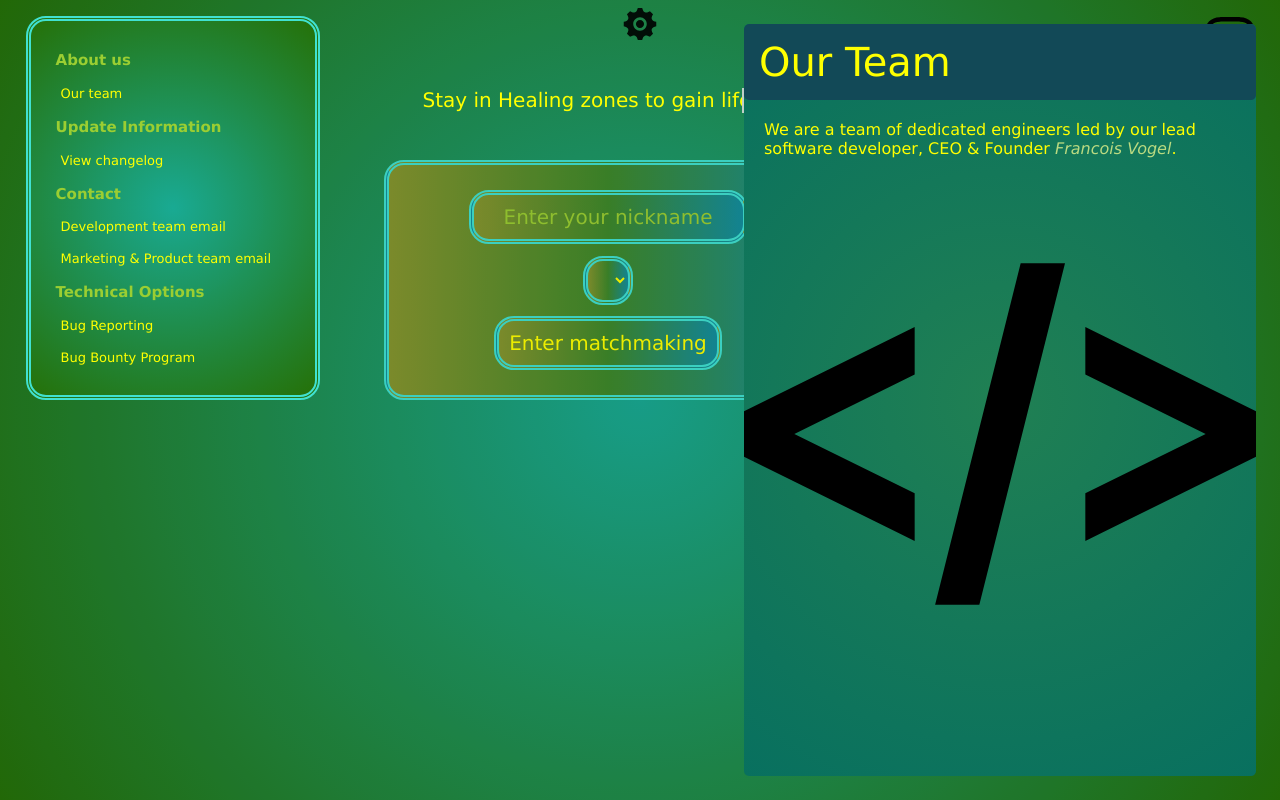
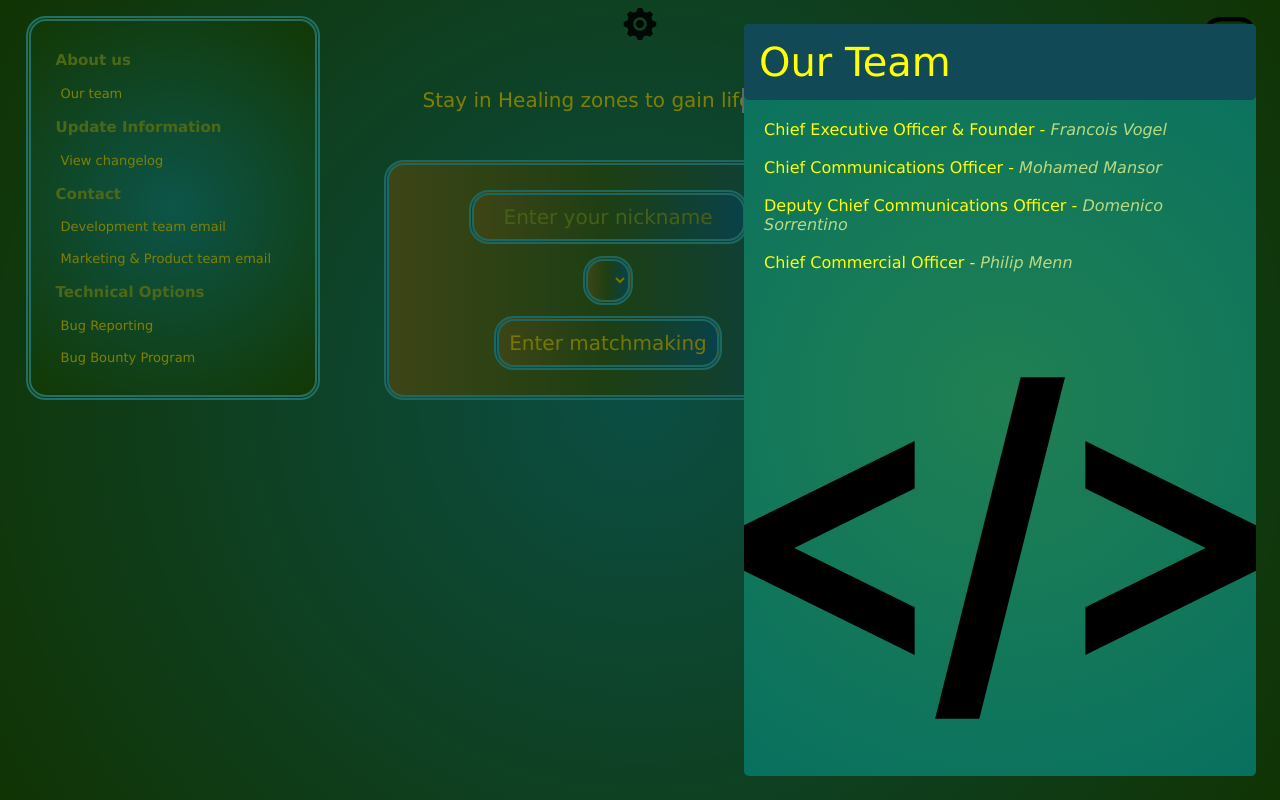
Before and after one commit to francoisvogel/globalhawk, a website: page public/pages/index.html in a window 1280 px wide. Both pictures are taken after a click on the button "Our team". Drawn offline with nearby package versions, Linux system fonts and the light colour scheme; files that its build step writes are made by us from their sources; no server answers; files whose address does not match are found by name.

Commit message:
update index, added shades and update npm module

```diff
--- a/public/pages/index.html
+++ b/public/pages/index.html
@@ -2,6 +2,7 @@
 <html>
 
 <head>
+    <title>Globalhawk</title>
     <link rel="stylesheet" href="./style/global.css">
     <link rel="stylesheet" href="./style/game.css">
     <link rel="stylesheet" href="./style/scrollbar.css">
@@ -16,17 +17,20 @@
     <script src="/scripts/functions/typewriter.js"></script>
 </head>
 
-<body id="body" style="margin: 0;">
+<body id="body">
     <div id="staticElements"
         style="z-index: 90; position: fixed; top: 0; bottom: 0; left: 0; right: 0; transition: 1s;">
         <div id="lobby">
+            <div id="lobbyDarkOverlay"></div>
             <div id="ourTeam" class="lobbyPopup" style="visibility: hidden;">
                 <p class="lobbyPopupTitle">
                     Our Team
                 </p>
                 <p class="lobbyPopupElement">
-                    We are a team of dedicated engineers led by our lead software developer, CEO & Founder <a
-                        href="https://francoisvogel.io" style="color: rgb(186, 218, 129)"><i>Francois Vogel</i></a>.
+                    Chief Executive Officer & Founder - <i style="color: rgb(186, 218, 129)">Francois Vogel</i><br><br>
+                    Chief Communications Officer - <i style="color: rgb(186, 218, 129)">Mohamed Mansor</i><br><br>
+                    Deputy Chief Communications Officer - <i style="color: rgb(186, 218, 129)">Domenico Sorrentino</i><br><br>
+                    Chief Commercial Officer - <i style="color: rgb(186, 218, 129)">Philip Menn</i>
                 </p>
                 <svg xmlns="http://www.w3.org/2000/svg" width="100%" viewBox="0 0 24 24">
                     <path
--- a/public/scripts/client.js
+++ b/public/scripts/client.js
@@ -584,29 +584,30 @@ function init() {
         setState(0);
     });
     initChangelog();
-    document.getElementById('lobbyUI').addEventListener('click', () => {
+    document.getElementById('lobbyDarkOverlay').style.visibility = 'hidden';
+    document.getElementById('lobbyDarkOverlay').addEventListener('click', () => {
         document.getElementById('changelog').style.visibility = 'hidden';
         document.getElementById('bugBounty').style.visibility = 'hidden';
         document.getElementById('ourTeam').style.visibility = 'hidden';
-        document.getElementById('lobbyUI').style.filter = '';
+        document.getElementById('lobbyDarkOverlay').style.visibility = 'hidden';
     });
     document.getElementById('changelogButton').addEventListener('click', () => {
         document.getElementById('changelog').style.visibility = 'visible';
         document.getElementById('bugBounty').style.visibility = 'hidden';
         document.getElementById('ourTeam').style.visibility = 'hidden';
-        document.getElementById('lobbyUI').style.filter = 'blur(5px)';
+        document.getElementById('lobbyDarkOverlay').style.visibility = 'visible';
     });
     document.getElementById('bugBountyButton').addEventListener('click', () => {
         document.getElementById('changelog').style.visibility = 'hidden';
         document.getElementById('bugBounty').style.visibility = 'visible';
         document.getElementById('ourTeam').style.visibility = 'hidden';
-        document.getElementById('lobbyUI').style.filter = 'blur(5px)';
+        document.getElementById('lobbyDarkOverlay').style.visibility = 'visible';
     });
     document.getElementById('ourTeamButton').addEventListener('click', () => {
         document.getElementById('changelog').style.visibility = 'hidden';
         document.getElementById('bugBounty').style.visibility = 'hidden';
         document.getElementById('ourTeam').style.visibility = 'visible';
-        document.getElementById('lobbyUI').style.filter = 'blur(5px)';
+        document.getElementById('lobbyDarkOverlay').style.visibility = 'visible';
     });
     onkeydown = onkeyup = keyReact;
     document.addEventListener('mousemove', (event) => {
--- a/public/style/lobby.css
+++ b/public/style/lobby.css
@@ -1,3 +1,9 @@
+body {
+    overflow: hidden;
+    height: 100vh;
+    width: 100vw;
+}
+
 #lobby {
     color: yellow;
 }
@@ -168,6 +174,15 @@
     margin: 0 auto;
 }
 
+#lobbyDarkOverlay {
+    z-index: 49;
+    position: absolute;
+    height: 100%;
+    width: 100%;
+    background-color: black;
+    filter: opacity(0.5);
+}
+
 @keyframes appear {
     0% {
         width: 0%;
```
Also changed, not shown: database/arena.json (+8 -0 lines), 1 other file.
